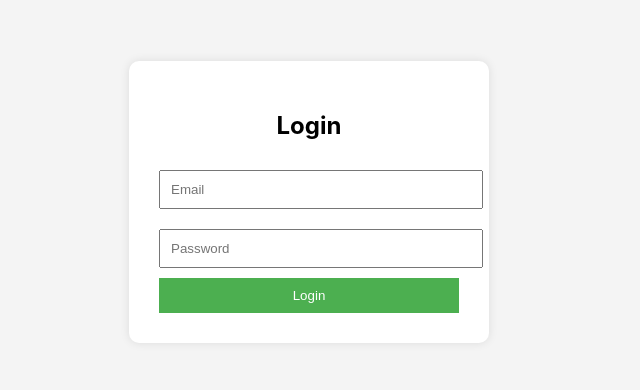
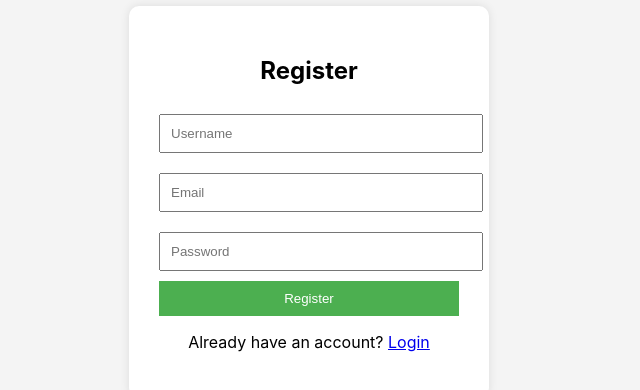
Before and after one commit to mnjomnjo/food-recipe-app, a React (Create React App) app in the folder client/: page /register in a window 1280 px wide. Shown: the part 198-588 px from the top of the page, without its empty margins (331-971 px from the left). Built offline with nearby package versions, Linux system fonts and the light colour scheme.

Commit message:
fix navigation using Link in login page

```diff
--- a/client/package.json
+++ b/client/package.json
@@ -10,6 +10,7 @@
     "axios": "^1.15.2",
     "react": "^19.2.5",
     "react-dom": "^19.2.5",
+    "react-router-dom": "^7.14.2",
     "react-scripts": "5.0.1",
     "web-vitals": "^2.1.4"
   },
--- a/client/src/App.js
+++ b/client/src/App.js
@@ -1,7 +1,16 @@
+import { BrowserRouter as Router, Routes, Route } from "react-router-dom";
 import Login from "./pages/Login";
+import Register from "./pages/Register";
 
 function App() {
-  return <Login />;
+  return (
+    <Router>
+      <Routes>
+        <Route path="/" element={<Login />} />
+        <Route path="/register" element={<Register />} />
+      </Routes>
+    </Router>
+  );
 }
 
 export default App;
--- a/client/src/pages/Login.jsx
+++ b/client/src/pages/Login.jsx
@@ -1,5 +1,6 @@
 import { useState } from "react";
 import axios from "axios";
+import { Link } from "react-router-dom";
 import "./Login.css";
 
 function Login() {
@@ -42,6 +43,10 @@ function Login() {
         />
 
         <button type="submit">Login</button>
+
+        <p>
+          Don't have an account? <Link to="/register">Register</Link>
+        </p>
       </form>
     </div>
   );
--- a/client/src/pages/Register.jsx
+++ b/client/src/pages/Register.jsx
@@ -1,5 +1,6 @@
 import { useState } from "react";
 import axios from "axios";
+import { Link } from "react-router-dom";
 import "./Login.css";
 
 function Register() {
@@ -31,22 +32,29 @@ function Register() {
         <input
           type="text"
           placeholder="Username"
+          value={username}
           onChange={(e) => setUsername(e.target.value)}
         />
 
         <input
           type="email"
           placeholder="Email"
+          value={email}
           onChange={(e) => setEmail(e.target.value)}
         />
 
         <input
           type="password"
           placeholder="Password"
+          value={password}
           onChange={(e) => setPassword(e.target.value)}
         />
 
         <button type="submit">Register</button>
+
+        <p>
+          Already have an account? <Link to="/">Login</Link>
+        </p>
       </form>
     </div>
   );
```
Also changed, not shown: 1 other file (tests, documents, lock files or other folders).
